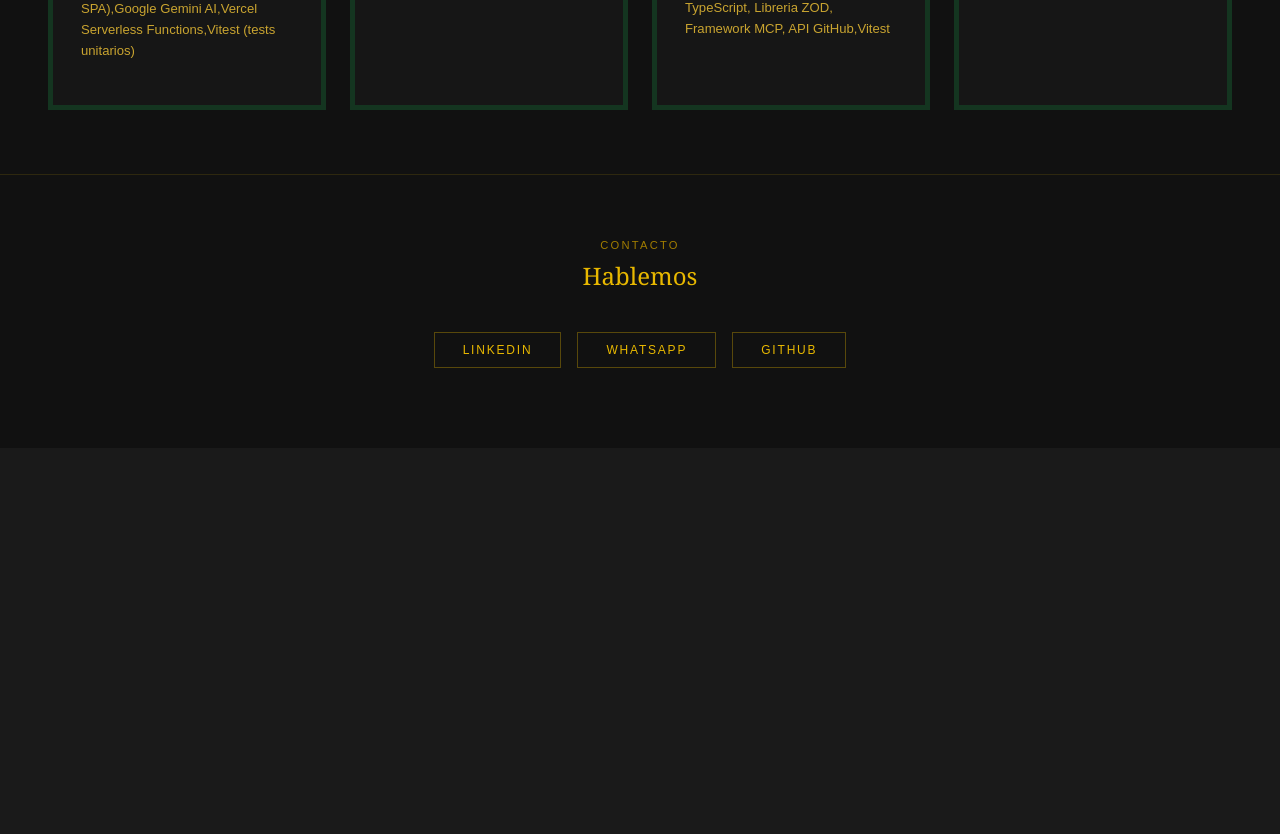
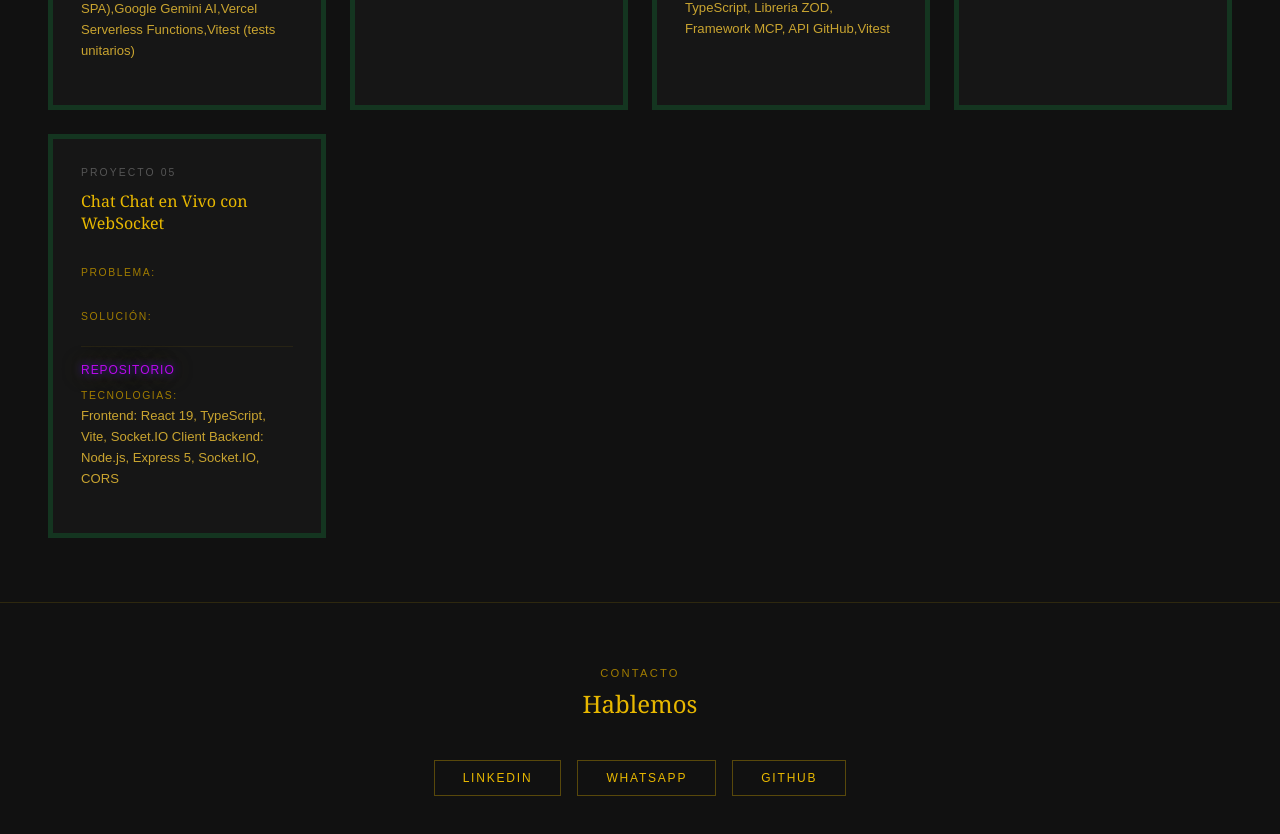
Before and after one commit to Taimolrvz007/portafolio, a React (Vite) app: page / in a window 1280 px wide. Shown: the part 1100-1934 px from the top of the page. Before the commit the page ends 1548 px from the top, so only its background shows below. Built offline with nearby package versions, Linux system fonts and the light colour scheme.

Commit message:
se añadio otro proyecto

```diff
--- a/src/principal.tsx
+++ b/src/principal.tsx
@@ -25,7 +25,7 @@ const PROYECTOS = [
     tecnologias: "TypeScript, Libreria ZOD, Framework MCP, API GitHub,Vitest"
   },
   {
-    id:4,
+    id: 4,
     titulo: 'Task Manager Pro — Módulo 4',
     problema: 'No había una forma de gestionar tareas con persistencia en la nube y notificaciones automáticas por correo desde una sola app.',
     solucion: 'Gestor de tareas con React y Firebase para persistencia, más AWS SES vía Vercel Functions para envío de notificaciones por email.',
@@ -33,6 +33,14 @@ const PROYECTOS = [
     demoUrl: 'https://proyecto-m4-josue-kaleth-salazar.vercel.app/login',
     repoUrl: 'https://github.com/Taimolrvz007/ProyectoM4_JosueKalethSalazar'
   },
+  {
+    id:5,
+    titulo: 'Chat Chat en Vivo con WebSocket',
+    Problema: 'En la antiguedad las personas se comunicaban por mensajes de texto, lo cual hacia que no fuera en tiempo real',
+    Solucion: 'Crear una aplicacion de chat en tiempo real con WebSocket',
+    tecnologias: 'Frontend: React 19, TypeScript, Vite, Socket.IO Client Backend: Node.js, Express 5, Socket.IO, CORS',
+    repoUrl: 'https://github.com/Taimolrvz007/chat-con-WebSocket.git'
+  }
 ];
 
 export default function Principal() {
```
Lines whose indentation alone changed are shown as unchanged.
